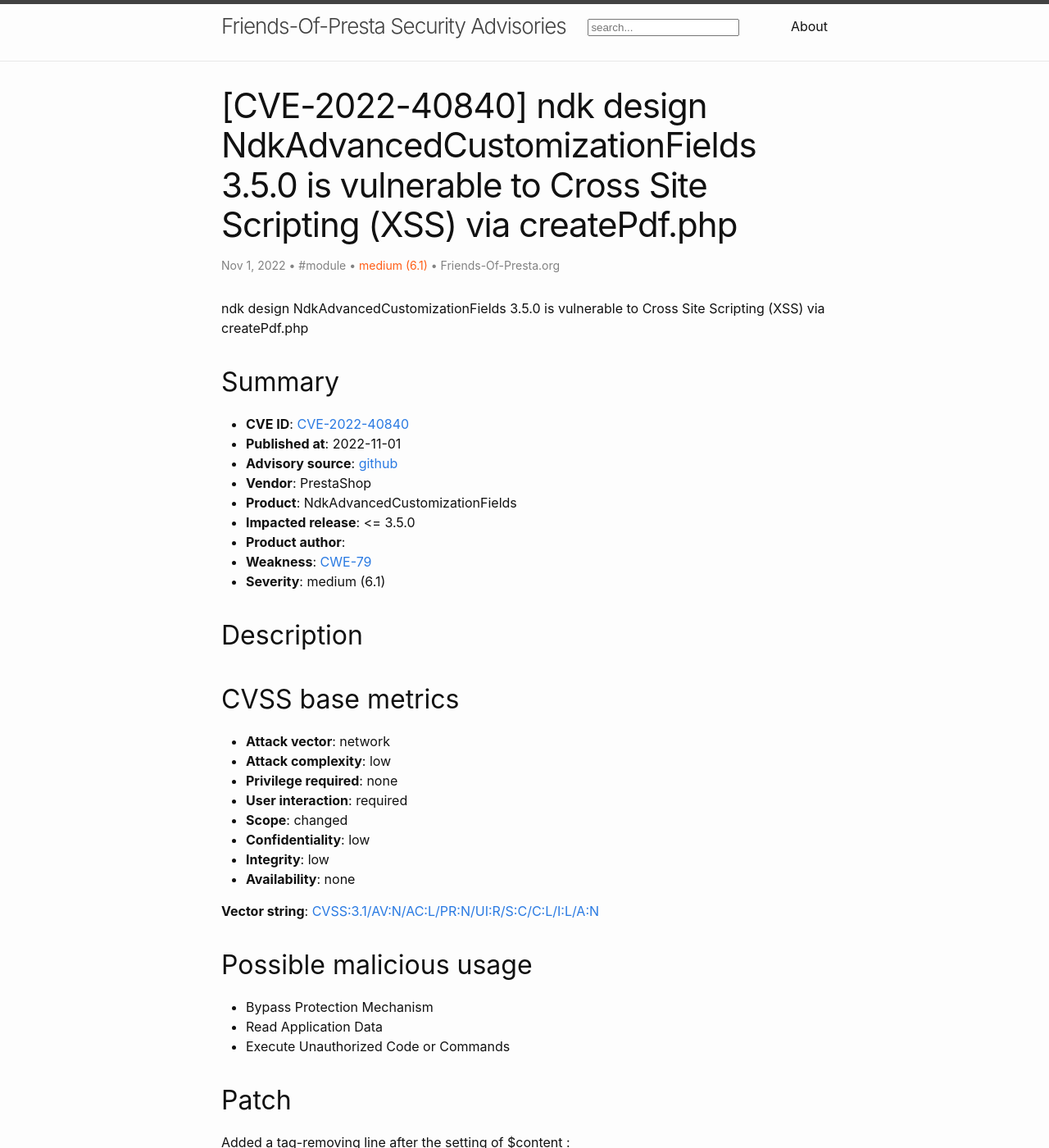
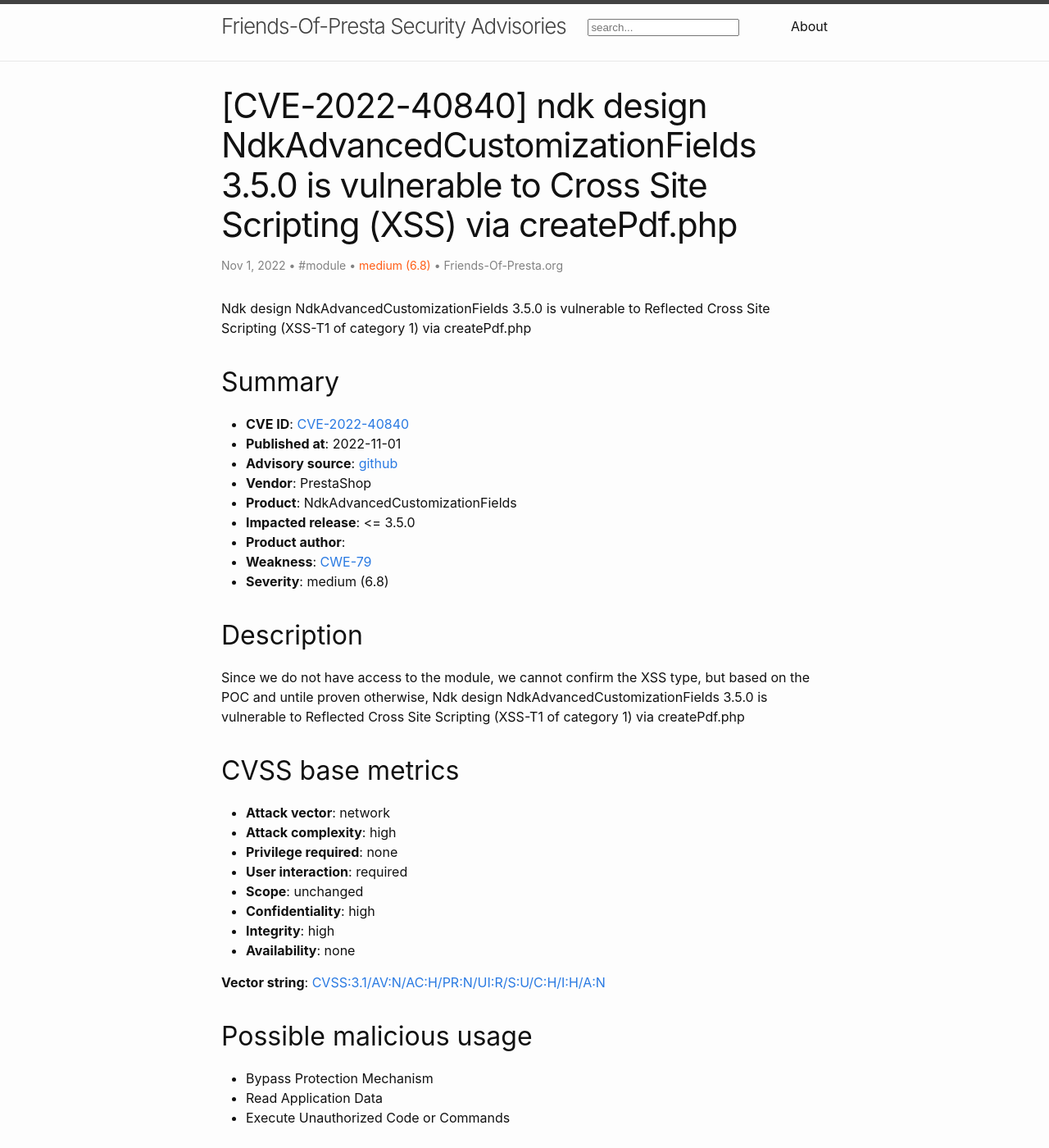
Before and after one commit to friends-of-presta/security-advisories, a Jekyll site: the page built from _posts/2022-11-01-ndk_advanced_custom_fields-CVE-2022-40840.md, in a window 1280 px wide and 1400 px high. Shown: the whole window at 82% size. Built offline with Jekyll 4.4.1, drawn with Linux system fonts in a browser that asks for light colours.

Commit message:
Update 2022-11-01-ndk_advanced_custom_fields-CVE-2022-40840.md
Sujet à débat comme d'habitude sur les XSS.

Quoi qu'il en soit, et compte tenu du POC, c'est une T1 annoncée, C/I doivent être à high. Sur notre écosystème, les liens de BO ne sont pas prédictibles et le cas échéant, il y a un token anti CSRF non prédictible depuis un front qui paralyserait les détournements des calls contre des admins controllers ou simili d'admin controllers, donc le scope ne devrait pas être défini sur CHANGED.

```diff
--- a/_posts/2022-11-01-ndk_advanced_custom_fields-CVE-2022-40840.md
+++ b/_posts/2022-11-01-ndk_advanced_custom_fields-CVE-2022-40840.md
@@ -5,10 +5,10 @@ categories: module
 author:
 - Friends-Of-Presta.org
 meta: "CVE,PrestaShop,ndkadvancedcustomizationfields"
-severity: "medium (6.1)"
+severity: "medium (6.8)"
 ---
 
-ndk design NdkAdvancedCustomizationFields 3.5.0 is vulnerable to Cross Site Scripting (XSS) via createPdf.php
+Ndk design NdkAdvancedCustomizationFields 3.5.0 is vulnerable to Reflected Cross Site Scripting (XSS-T1 of category 1) via createPdf.php
 
 ## Summary
 
@@ -20,22 +20,24 @@ ndk design NdkAdvancedCustomizationFields 3.5.0 is vulnerable to Cross Site Scri
 * **Impacted release**: <= 3.5.0
 * **Product author**:
 * **Weakness**: [CWE-79](https://cwe.mitre.org/data/definitions/79.html)
-* **Severity**: medium (6.1)
+* **Severity**: medium (6.8)
 
 ## Description
+
+Since we do not have access to the module, we cannot confirm the XSS type, but based on the POC and untile proven otherwise, Ndk design NdkAdvancedCustomizationFields 3.5.0 is vulnerable to Reflected Cross Site Scripting (XSS-T1 of category 1) via createPdf.php
 
 ## CVSS base metrics
 
 * **Attack vector**: network
-* **Attack complexity**: low
+* **Attack complexity**: high
 * **Privilege required**: none
 * **User interaction**: required
-* **Scope**: changed
-* **Confidentiality**: low
-* **Integrity**: low
+* **Scope**: unchanged
+* **Confidentiality**: high
+* **Integrity**: high
 * **Availability**: none
 
-**Vector string**: [CVSS:3.1/AV:N/AC:L/PR:N/UI:R/S:C/C:L/I:L/A:N](https://nvd.nist.gov/vuln-metrics/cvss/v3-calculator?vector=AV:N/AC:L/PR:N/UI:R/S:C/C:L/I:L/A:N)
+**Vector string**: [CVSS:3.1/AV:N/AC:H/PR:N/UI:R/S:U/C:H/I:H/A:N](https://nvd.nist.gov/vuln-metrics/cvss/v3-calculator?vector=AV:N/AC:H/PR:N/UI:R/S:U/C:H/I:H/A:N)
 
 ## Possible malicious usage
 
```
